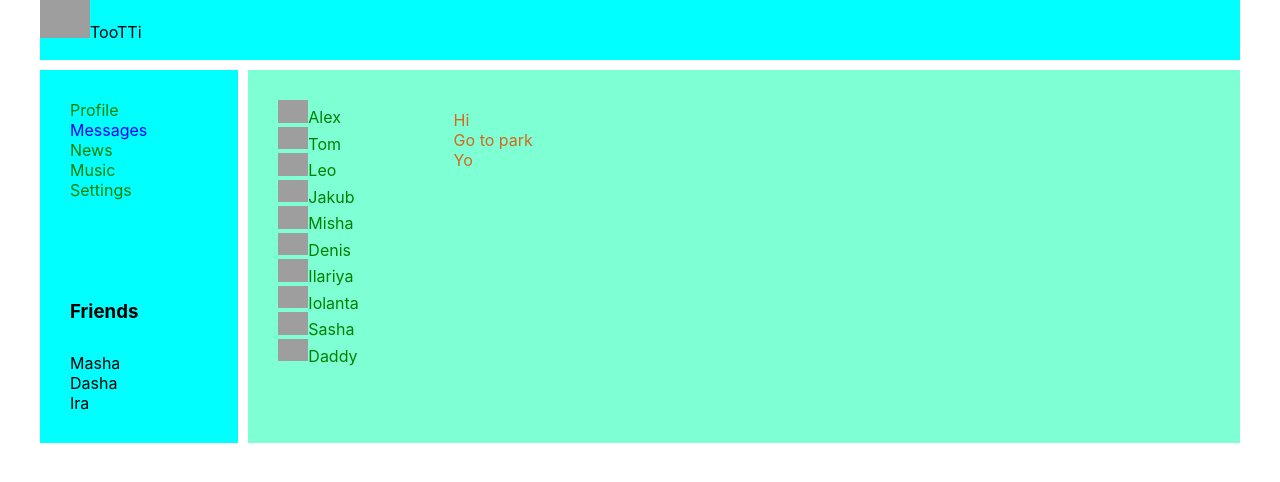
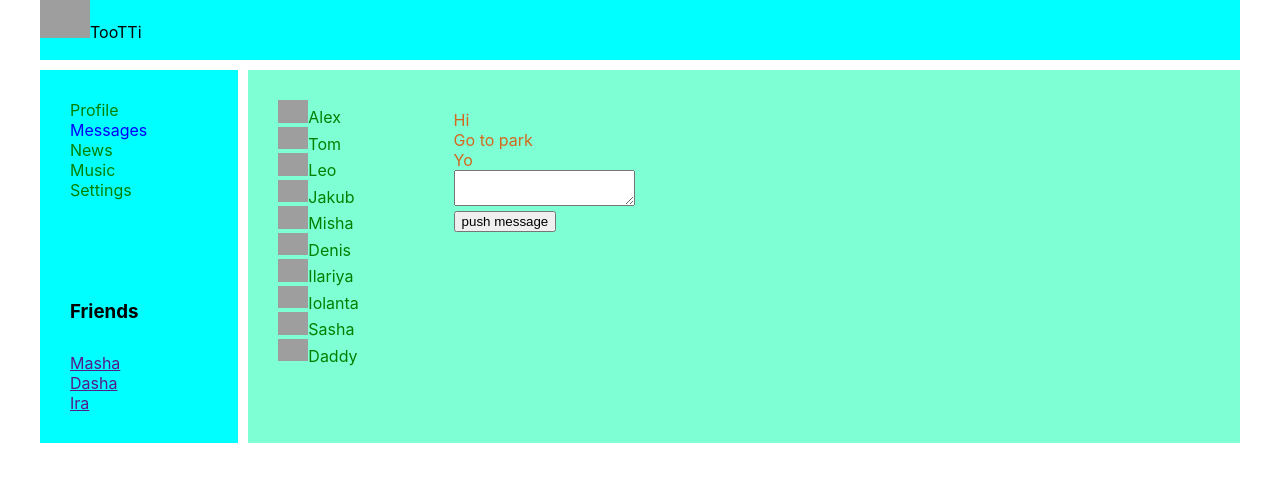
Before and after one commit to AleksandrKhv/01f, a React (Create React App) app: page /dialogs in a window 1280 px wide. Shown: the top 482 px of the page. Built offline with nearby package versions, Linux system fonts and the light colour scheme; grey boxes are pictures that could not be loaded.

Commit message:
32(31) +DZ

```diff
--- a/src/components/Dialogs/Dialogs.tsx
+++ b/src/components/Dialogs/Dialogs.tsx
@@ -10,6 +10,12 @@ const Dialogs = (props: any) => {
     let messagesElements =
         props.state.messagesData.map((m: { dialog: string; }) => <Message dialog={m.dialog}/>);
 
+    let newTextElement: any = React.createRef()
+
+    let addPost = () => {
+        let text = newTextElement.current.value;
+    }
+
     return (
         <div className={st.dialogs}>
             <div className={st.dialogsItems}>
@@ -17,6 +23,12 @@ const Dialogs = (props: any) => {
             </div>
             <div className={st.messages}>
                 {messagesElements}
+                <div>
+                    <textarea ref={newTextElement}></textarea>
+                </div>
+                <div>
+                    <button onClick={addPost}>push message</button>
+                </div>
             </div>
         </div>
     );
--- a/src/components/Dialogs/Message/Message.tsx
+++ b/src/components/Dialogs/Message/Message.tsx
@@ -1,6 +1,5 @@
 import React from "react";
 import st from './../Dialogs.module.css';
-
 
 
 const Message = (props: { dialog: string }) => {
--- a/src/components/Navbar/Sidebar/Sidebar.tsx
+++ b/src/components/Navbar/Sidebar/Sidebar.tsx
@@ -7,9 +7,9 @@ const Sidebar = () => {
         <div className={st.friends}>
             <div><h3>Friends</h3></div>
             <div className={st.friend}>
-                <div>Masha</div>
-                <div>Dasha</div>
-                <div>Ira</div>
+                <div><a href="">Masha</a></div>
+                <div><a href="">Dasha</a></div>
+                <div><a href="">Ira</a></div>
             </div>
         </div>
     );
--- a/src/components/Profile/MyPosts/MyPosts.tsx
+++ b/src/components/Profile/MyPosts/MyPosts.tsx
@@ -11,8 +11,7 @@ const MyPosts = (props: any) => {
     let newPostElement: any = React.createRef()
 
     let addPost = () => {
-        let text= newPostElement.current.value;
-        alert(text)
+        let text = newPostElement.current.value;
     }
 
     return (
```
